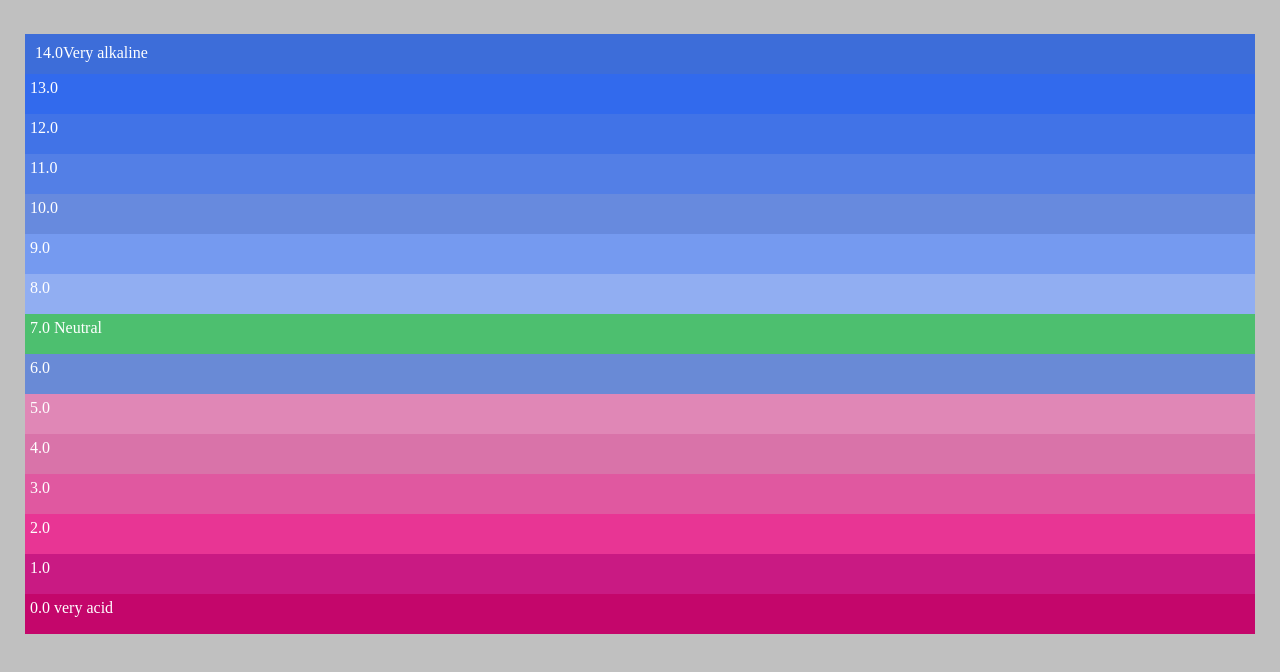
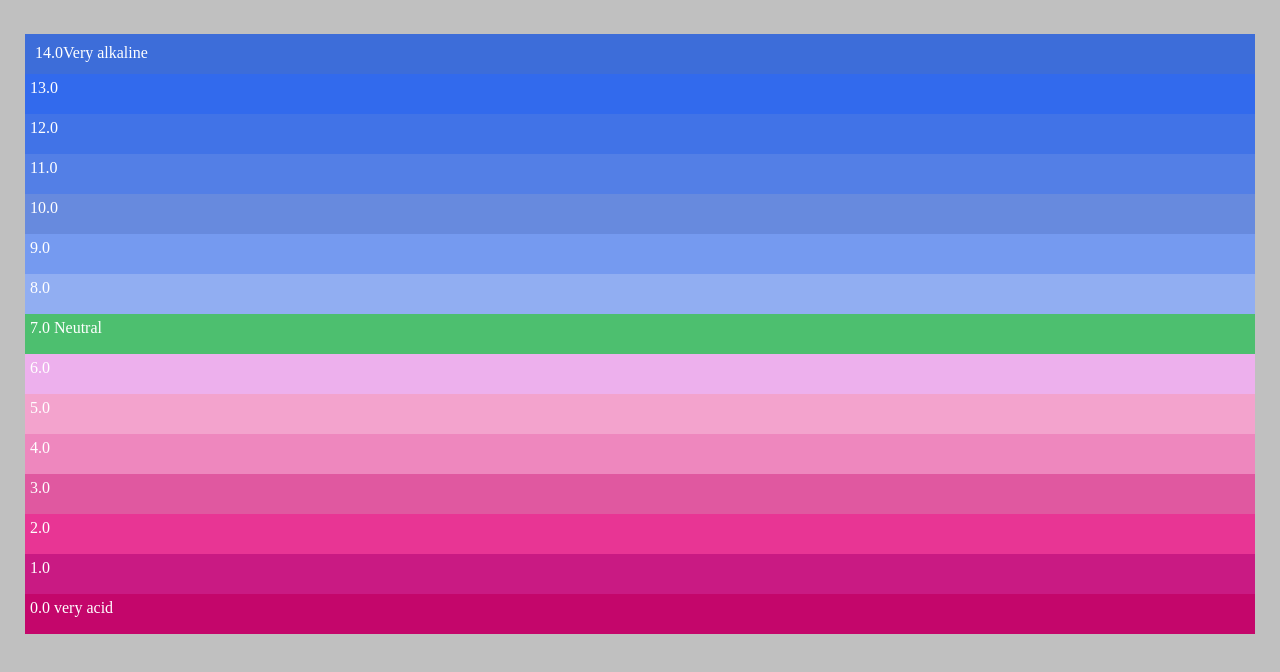
Before and after one commit to MuhammadUmer2223/pH-Scale, a plain HTML site: page index.html in a window 1280 px wide. Shown: the part 88-760 px from the top of the page. Drawn offline with Linux system fonts and the light colour scheme.

Commit message:
changed color combination

```diff
--- a/index.css
+++ b/index.css
@@ -55,17 +55,17 @@ background-color: #4dbf6f;
 height: 30px;
 }
 .nine{
-background-color:#698ad6;
+background-color:hsl(300, 63%, 81%);
 
 height: 30px;
 }
 .ten{
-    background-color: #e087b6;
+    background-color: #f3a3cd;
     height: 30px;
 
 }
 .eleven{
-    background-color: #d973a9;
+    background-color: #ee87be;
     height: 30px;
 }
 .twelve{
```
